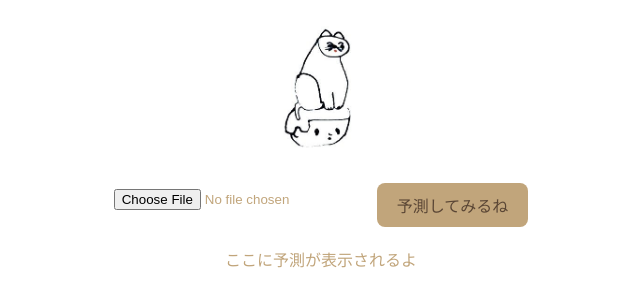
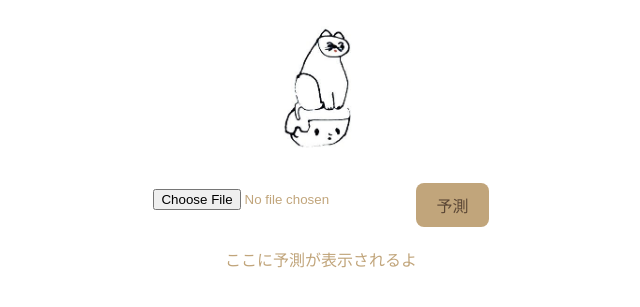
Before and after one commit to goldfish925/numbers4-predictor, a plain HTML site: page index.html in a window 1280 px wide. Shown: the part 107-414 px from the top of the page, without its empty margins (319-959 px from the left). Drawn offline with Linux system fonts and the light colour scheme.

Commit message:
Update index.html

```diff
--- a/index.html
+++ b/index.html
@@ -93,7 +93,7 @@
   </div>
   <div class="input-row">
     <input type="file" id="csvFile" accept=".csv,.txt" />
-    <button id="predictButton">予測してみるね</button>
+    <button id="predictButton">予測</button>
   </div>
   <div id="result">ここに予測が表示されるよ</div>
   <div id="details"></div>
```
